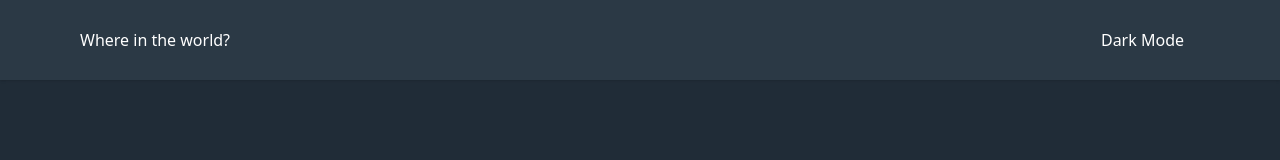
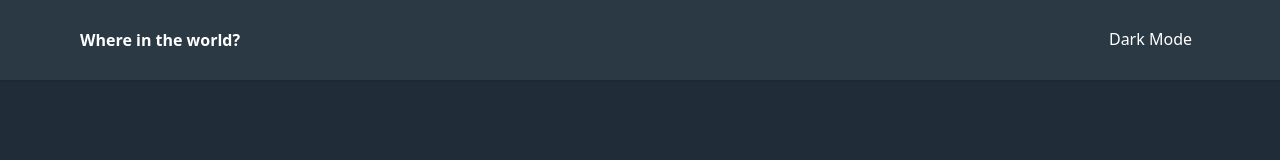
Before and after one commit to tulza/Countries-API, a React (Vite) app: page / in a window 1280 px wide. Shown: the top 160 px of the page. Built offline with nearby package versions, Linux system fonts and the light colour scheme.

Commit message:
nav bar hover anim

```diff
--- a/src/Components/NavigationBar.jsx
+++ b/src/Components/NavigationBar.jsx
@@ -1,13 +1,22 @@
 import React, { useState } from "react";
 import { HandleTheme } from "../../ToggleTheme";
+import { motion } from "framer-motion";
 
 const NavigationBar = () => {
+  const hoverBar = { hover: { width: "100%" } };
   return (
     <div className="w-full h-[80px] bg-element px-[80px] flex items-center text-text justify-between shadow">
-      <p>Where in the world?</p>
-      <button className="p-4" onClick={HandleTheme}>
-        Dark Mode
-      </button>
+      <p className="font-bold">Where in the world?</p>
+      <motion.div whileHover="hover">
+        <button className="p-2 rounded-full" onClick={HandleTheme}>
+          Dark Mode
+        </button>
+        <motion.div
+          className="h-0.5 bg-text"
+          initial={{ width: 0 }}
+          variants={hoverBar}
+        />
+      </motion.div>
     </div>
   );
 };
```
